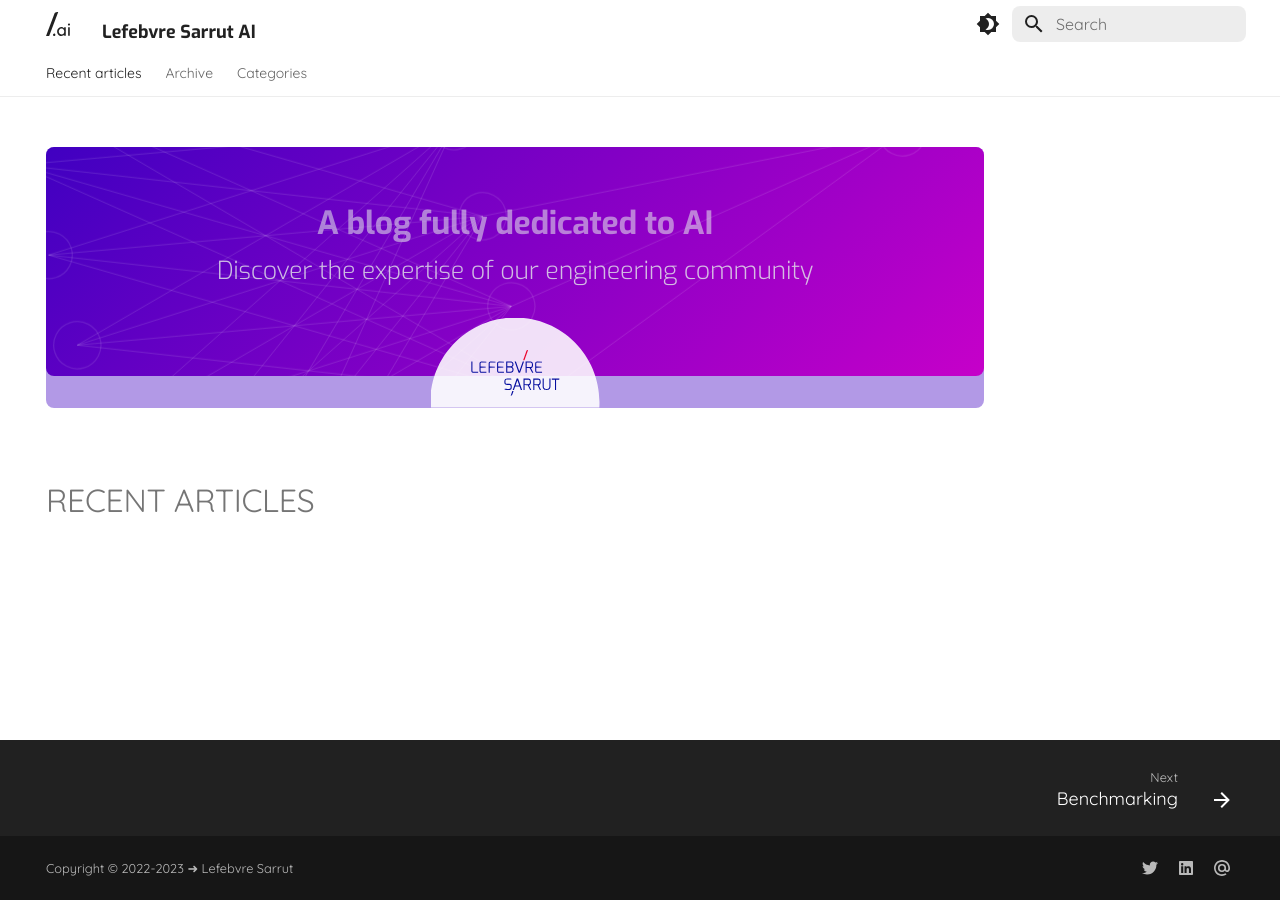
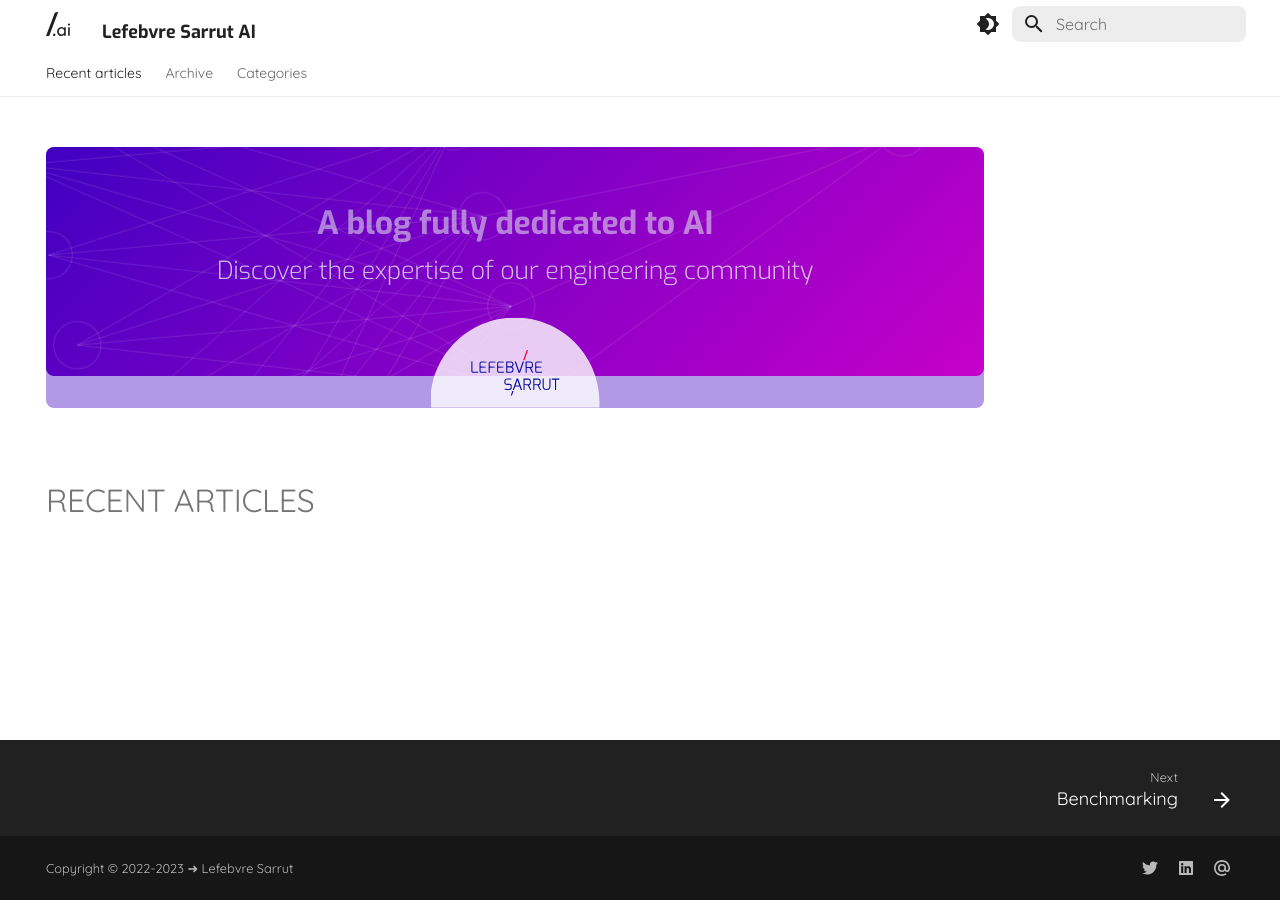
Before and after one commit to ELS-RD/ai.lefebvre-sarrut, an MkDocs documentation site: the page built from docs/index.md, in a window 1280 px wide. Built offline with MkDocs 1.6.1 and Material for MkDocs 9.7.7, drawn with Linux system fonts in a browser that asks for light colours; plug-ins that fetch from the network failed and are left out.

Commit message:
feat: add transparency to background logo.

```diff
--- a/docs/stylesheets/extra.css
+++ b/docs/stylesheets/extra.css
@@ -155,7 +155,7 @@
     line-height: 0;
     bottom: 0;
     clip-path: path("M.176 90A85.775 85.775 0 0 1 0 84.5C0 37.832 37.832 0 84.5 0S169 37.832 169 84.5c0 1.848-.059 3.682-.176 5.5H.176Z");
-    background: rgba(255, 255, 255, .88);
+    background: rgba(255, 255, 255, .80);
 }
 
 .blog-index_hero__logo svg {
```
